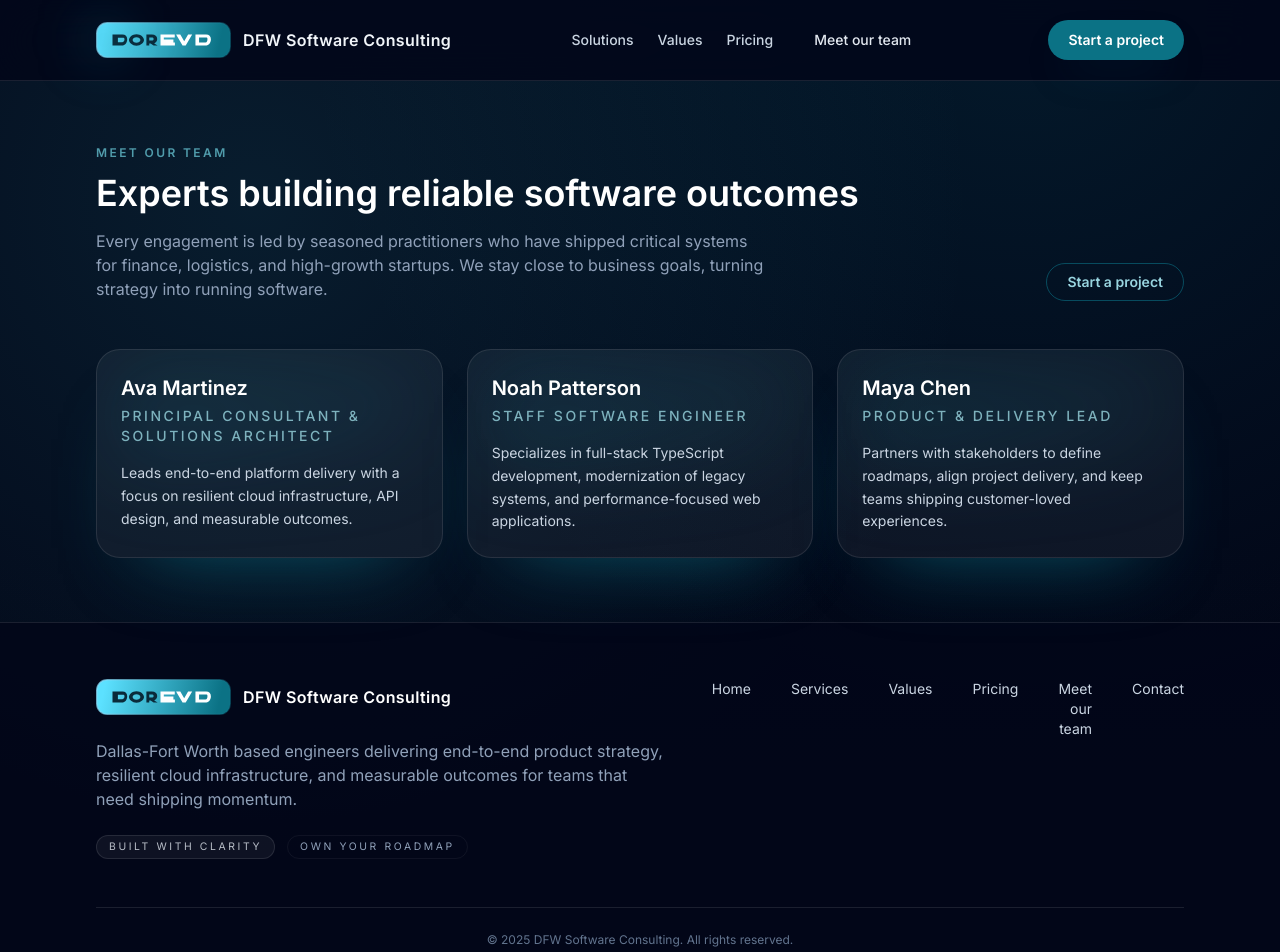
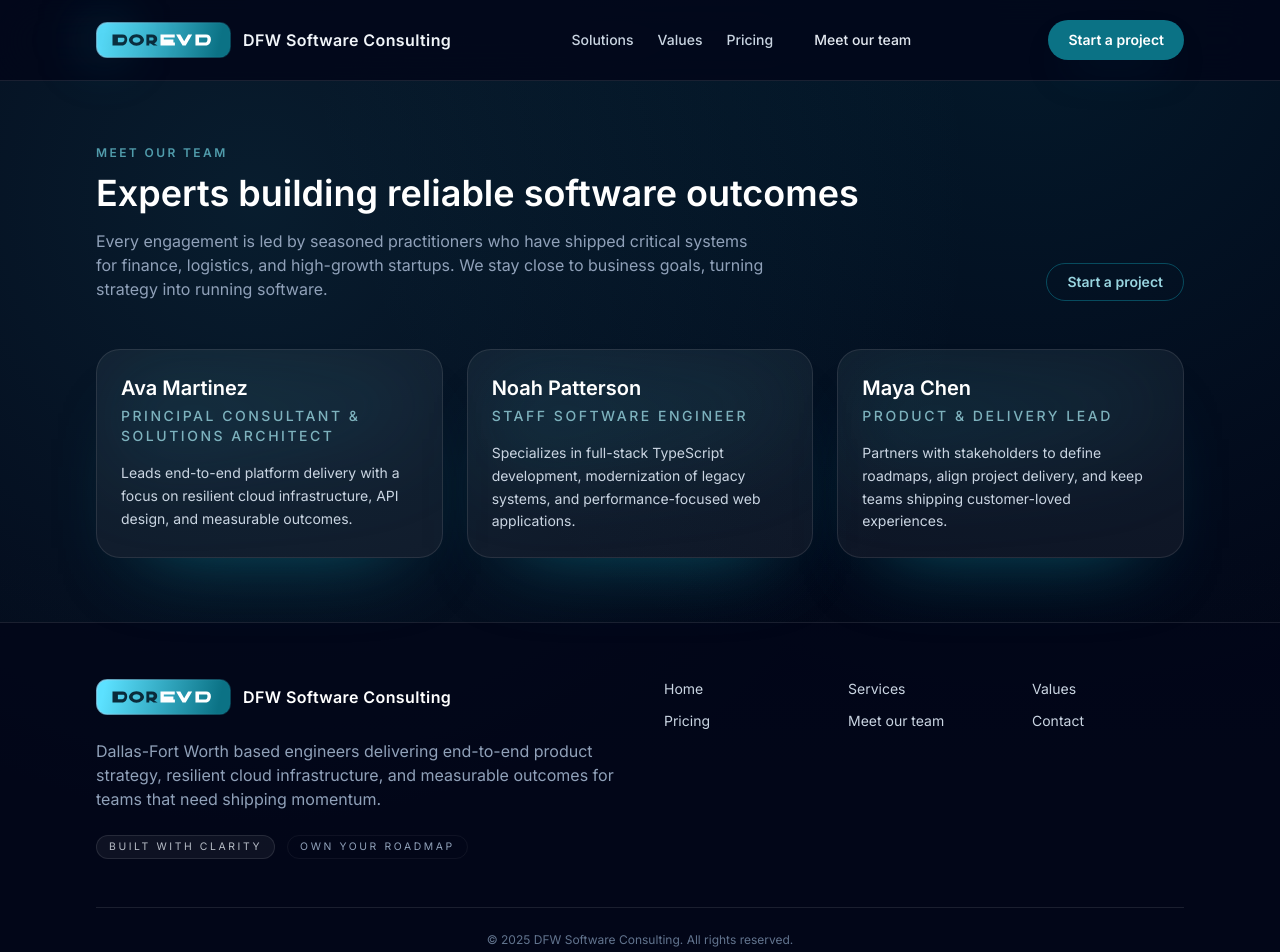
Before and after one commit to DFW-Software-Consulting/dfwsc2.0, a React (Vite) app in the folder front/: page /team in a window 1280 px wide. Shown: the top 952 px of the page. Built offline with nearby package versions, Linux system fonts and the light colour scheme.

Commit message:
upated foorter

```diff
--- a/front/src/components/Footer.jsx
+++ b/front/src/components/Footer.jsx
@@ -5,16 +5,19 @@ export default function Footer() {
 
   return (
     <footer className="border-t border-white/10 bg-slate-950/80">
-      <div className="mx-auto w-full max-w-6xl px-4 py-14 text-sm sm:px-6 lg:px-8">
-        <div className="flex flex-col gap-12 md:flex-row md:items-start md:justify-between">
-          <div className="max-w-xl space-y-6">
+      <div className="w-full px-4 py-14 sm:px-8 lg:px-16 xl:px-24">
+        <div className="mx-auto max-w-screen-2xl">
+          {/* Two-column layout */}
+          <div className="flex flex-col gap-12 md:flex-row md:justify-between md:items-start">
+            {/* Left: Logo + Branding */}
+            <div className="flex-1 space-y-6">
               <Link to="/" className="inline-flex items-center gap-3">
                 <img src="/dfwsc-logo.svg" alt="DFW Software Consulting" className="h-9 w-auto" />
                 <span className="text-base font-semibold tracking-wide text-white">DFW Software Consulting</span>
               </Link>
-            <p className="text-base text-slate-400">
-              Dallas-Fort Worth based engineers delivering end-to-end product strategy, resilient cloud infrastructure, and
-              measurable outcomes for teams that need shipping momentum.
+              <p className="text-base text-slate-400 max-w-xl">
+                Dallas-Fort Worth based engineers delivering end-to-end product strategy, resilient cloud infrastructure,
+                and measurable outcomes for teams that need shipping momentum.
               </p>
               <div className="flex flex-wrap gap-3 text-xs text-slate-400">
                 <span className="rounded-full border border-white/10 bg-white/5 px-3 py-1 uppercase tracking-[0.25em] text-[0.65rem] text-slate-200/80">
@@ -26,30 +29,23 @@ export default function Footer() {
               </div>
             </div>
 
-          <nav className="flex flex-wrap gap-x-10 gap-y-4 text-sm text-slate-300 md:flex-nowrap md:text-right">
-            <Link to="/" className="transition-colors hover:text-white">
-              Home
-            </Link>
-            <Link to="/" state={{ scrollTo: 'services' }} className="transition-colors hover:text-white">
-              Services
-            </Link>
-            <Link to="/" state={{ scrollTo: 'values' }} className="transition-colors hover:text-white">
-              Values
-            </Link>
-            <Link to="/pricing" className="transition-colors hover:text-white">
-              Pricing
-            </Link>
-            <Link to="/team" className="transition-colors hover:text-white">
-              Meet our team
-            </Link>
-            <Link to="/" state={{ scrollTo: 'contact' }} className="transition-colors hover:text-white">
-              Contact
-            </Link>
+            {/* Right: Navigation */}
+            <nav className="flex-1 grid grid-cols-2 sm:grid-cols-3 gap-y-3 gap-x-8 text-sm text-slate-300">
+              <Link to="/" className="transition-colors hover:text-white">Home</Link>
+              <Link to="/" state={{ scrollTo: 'services' }} className="transition-colors hover:text-white">Services</Link>
+              <Link to="/" state={{ scrollTo: 'values' }} className="transition-colors hover:text-white">Values</Link>
+              <Link to="/pricing" className="transition-colors hover:text-white">Pricing</Link>
+              <Link to="/team" className="transition-colors hover:text-white">Meet our team</Link>
+              <Link to="/" state={{ scrollTo: 'contact' }} className="transition-colors hover:text-white">Contact</Link>
             </nav>
           </div>
 
+          {/* Footer Bottom */}
           <div className="mt-12 border-t border-white/10 pt-6">
-          <p className="text-center text-xs text-slate-500">© {year} DFW Software Consulting. All rights reserved.</p>
+            <p className="text-center text-xs text-slate-500">
+              © {year} DFW Software Consulting. All rights reserved.
+            </p>
+          </div>
         </div>
       </div>
     </footer>
```
Also changed, not shown: 1 other file (tests, documents, lock files or other folders). Lines whose indentation alone changed are shown as unchanged.
